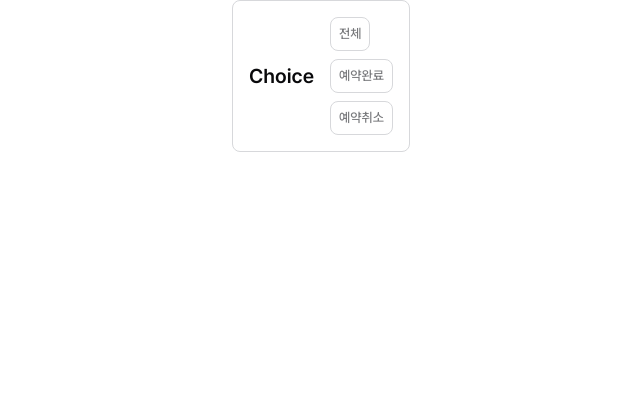
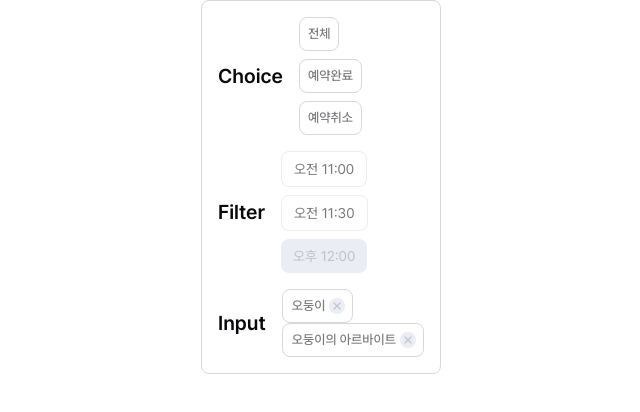
Before and after one commit to elfinana/poppy-fe, a Next.js app in the folder apps/web/: page /chip in a window 1280 px wide. Shown: the top 412 px of the page, without its empty margins (319-959 px from the left). Built offline with nearby package versions, Linux system fonts and the light colour scheme.

Commit message:
POP-28 Filter & Input Chip 추가

```diff
--- a/apps/web/app/chip/page.tsx
+++ b/apps/web/app/chip/page.tsx
@@ -1,4 +1,12 @@
-import { ChoiceChipGroup, ChoiceChipGroupItem, DateLabel, StatusLabel } from '@/src/shared';
+import {
+  ChoiceChipGroup,
+  ChoiceChipGroupItem,
+  DateLabel,
+  FilterChipGroup,
+  FilterChipGroupItem,
+  StatusLabel,
+} from '@/src/shared';
+import { InputChip } from '@/src/shared/ui/chips/InputChip';
 import React from 'react';
 
 const tdStyle = 'p-8 text-center item-center';
@@ -22,6 +30,31 @@ const page = (props: Props) => {
           </tr>
         </tbody>
       </table>
+      <table className="table-auto">
+        <tbody>
+          <tr>
+            <td className={`text-h1 ${tdStyle}`}>Filter</td>
+            <td className={tdStyle}>
+              <FilterChipGroup>
+                <FilterChipGroupItem variant="enabled" value="1100" text="오전 11:00" />
+                <FilterChipGroupItem variant="enabled" value="1130" text="오전 11:30" />
+                <FilterChipGroupItem variant="disabled" value="1200" text="오후 12:00" />
+              </FilterChipGroup>
+            </td>
+          </tr>
+        </tbody>
+      </table>
+      <table className="table-auto">
+        <tbody>
+          <tr>
+            <td className={`text-h1 ${tdStyle}`}>Input</td>
+            <td className={tdStyle}>
+              <InputChip value="odungi" text="오둥이" />
+              <InputChip value="odungiparttime" text="오둥이의 아르바이트" />
+            </td>
+          </tr>
+        </tbody>
+      </table>
     </div>
   );
 };
--- a/apps/web/public/index.ts
+++ b/apps/web/public/index.ts
@@ -37,3 +37,7 @@ export {
 // Labels
 import ClockOutlined from './labels/clockOutlined.svg';
 export { ClockOutlined };
+
+// Chips
+import Delete from './chips/delete.svg';
+export { Delete };
--- a/apps/web/src/shared/ui/chips/ChoiceChip.tsx
+++ b/apps/web/src/shared/ui/chips/ChoiceChip.tsx
@@ -4,8 +4,6 @@ import * as React from 'react';
 import * as RadioGroupPrimitive from '@radix-ui/react-radio-group';
 
 import { cn } from '@/src/shared/lib/utils';
-import { cva, VariantProps } from 'class-variance-authority';
-import { Radio16Active, Radio20Active } from '@/public';
 
 const ChoiceChipGroup = React.forwardRef<
   React.ElementRef<typeof RadioGroupPrimitive.Root>,
--- /dev/null
+++ b/apps/web/src/shared/ui/chips/FilterChip.tsx
@@ -0,0 +1,62 @@
+'use client';
+
+import * as React from 'react';
+import * as RadioGroupPrimitive from '@radix-ui/react-radio-group';
+import { cva, type VariantProps } from 'class-variance-authority';
+
+import { cn } from '@/src/shared/lib/utils';
+
+const filterChipVariants = cva('flex-inline items-center justify-center w-fit px-12 py-8 rounded text-b3_com', {
+  variants: {
+    variant: {
+      enabled:
+        'bg-white border border-gray-100 text-gray-600 data-[state=checked]:bg-blue-500 data-[state=checked]:text-white data-[state=checked]:border-blue-500',
+      disabled: 'bg-gray-100 text-gray-300 border-gray-100',
+    },
+  },
+});
+
+const FilterChipGroup = React.forwardRef<
+  React.ElementRef<typeof RadioGroupPrimitive.Root>,
+  React.ComponentPropsWithoutRef<typeof RadioGroupPrimitive.Root>
+>(({ className, ...props }, ref) => {
+  return <RadioGroupPrimitive.Root className={cn('grid gap-2', className)} {...props} ref={ref} />;
+});
+FilterChipGroup.displayName = RadioGroupPrimitive.Root.displayName;
+
+interface FilterChipGroupItemProps
+  extends React.ComponentPropsWithoutRef<typeof RadioGroupPrimitive.Item>,
+    VariantProps<typeof filterChipVariants> {
+  variant: 'enabled' | 'disabled';
+  value: string;
+  text: string;
+}
+
+const FilterChipGroupItem = React.forwardRef<
+  React.ElementRef<typeof RadioGroupPrimitive.Item>,
+  FilterChipGroupItemProps
+>(({ className, variant, value, text, ...props }, ref) => {
+  return variant === 'enabled' ? (
+    <RadioGroupPrimitive.Item
+      ref={ref}
+      className={cn(filterChipVariants({ variant, className }))}
+      value={value}
+      {...props}>
+      {text}
+    </RadioGroupPrimitive.Item>
+  ) : (
+    <RadioGroupPrimitive.Item
+      ref={ref}
+      className={cn(filterChipVariants({ variant, className }))}
+      value={value}
+      onClick={e => {
+        e.preventDefault();
+      }}
+      {...props}>
+      {text}
+    </RadioGroupPrimitive.Item>
+  );
+});
+FilterChipGroupItem.displayName = RadioGroupPrimitive.Item.displayName;
+
+export { FilterChipGroup, FilterChipGroupItem };
--- /dev/null
+++ b/apps/web/src/shared/ui/chips/InputChip.tsx
@@ -0,0 +1,49 @@
+'use client';
+
+import * as React from 'react';
+import { Slot } from '@radix-ui/react-slot';
+
+import { cn } from '@/src/shared/lib/utils';
+import { Delete } from '@/public';
+
+export interface ButtonProps extends React.ButtonHTMLAttributes<HTMLButtonElement> {
+  asChild?: boolean;
+  value: string;
+  text: string;
+}
+
+const InputChip = React.forwardRef<HTMLButtonElement, ButtonProps>(
+  ({ className, value, text, asChild = false, ...props }, ref) => {
+    const chipRef = React.useRef<HTMLButtonElement | null>(null);
+
+    const handleDeleteClick = (e: React.MouseEvent<HTMLSpanElement>) => {
+      e.stopPropagation();
+      if (chipRef.current) {
+        chipRef.current.style.display = 'none';
+      }
+    };
+
+    const Comp = asChild ? Slot : 'button';
+
+    return (
+      <Comp
+        ref={node => {
+          chipRef.current = node;
+          if (ref) (ref as React.MutableRefObject<HTMLButtonElement | null>).current = node;
+        }}
+        className={cn(
+          'flex items-center justify-center w-fit pl-9 pr-7 py-8 rounded bg-white border text-b4 text-gray-600 border-gray-200',
+          className,
+        )}
+        {...props}>
+        <span className="mr-4">{text}</span>
+        <span onClick={handleDeleteClick} className="cursor-pointer">
+          <Delete />
+        </span>
+      </Comp>
+    );
+  },
+);
+InputChip.displayName = 'Button';
+
+export { InputChip };
--- a/apps/web/src/shared/ui/index.ts
+++ b/apps/web/src/shared/ui/index.ts
@@ -18,6 +18,7 @@ export { StatusLabel } from './labels/StatusLabel';
 
 // Chips
 export { ChoiceChipGroup, ChoiceChipGroupItem } from './chips/ChoiceChip';
+export { FilterChipGroup, FilterChipGroupItem } from './chips/FilterChip';
 
 export { Calendar } from './calendar';
 export { DatePicker } from './datePicker';
--- a/apps/web/tailwind.config.js
+++ b/apps/web/tailwind.config.js
@@ -175,7 +175,9 @@ module.exports = {
       },
       padding: {
         14: '14px',
+        12: '12px',
         10: '10px',
+        9: '9px',
         8: '8px',
         7: '7px',
         6: '6px',
```
Also changed, not shown: apps/web/public/chips/delete.svg (added).
